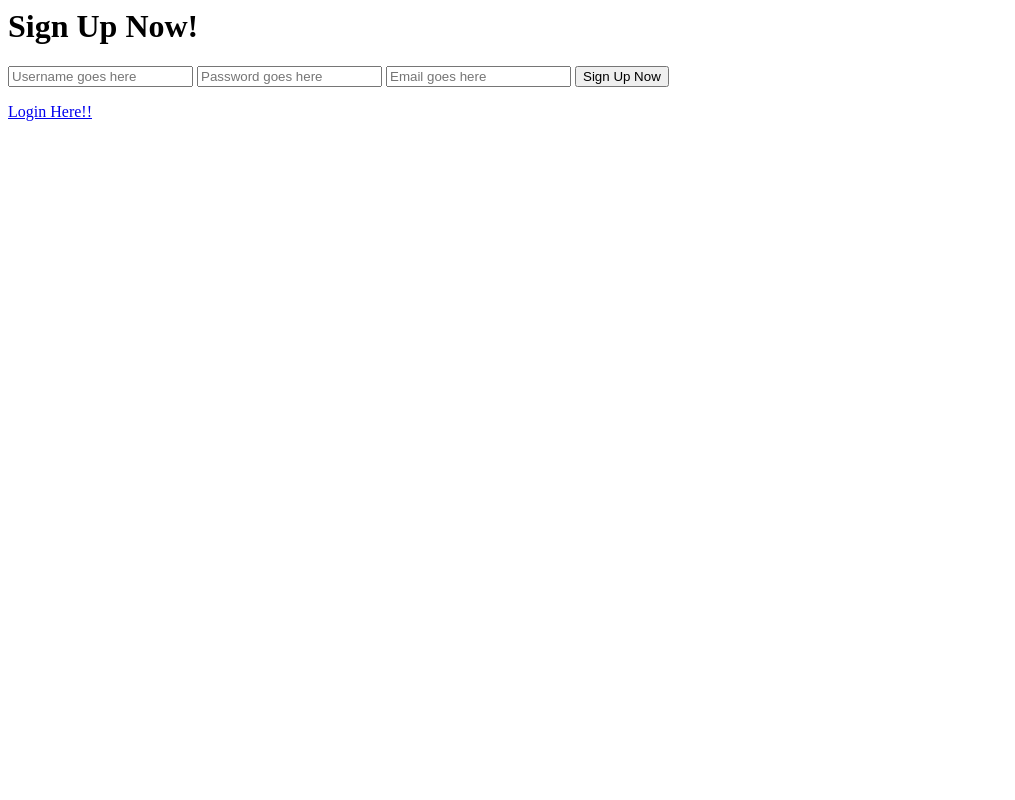
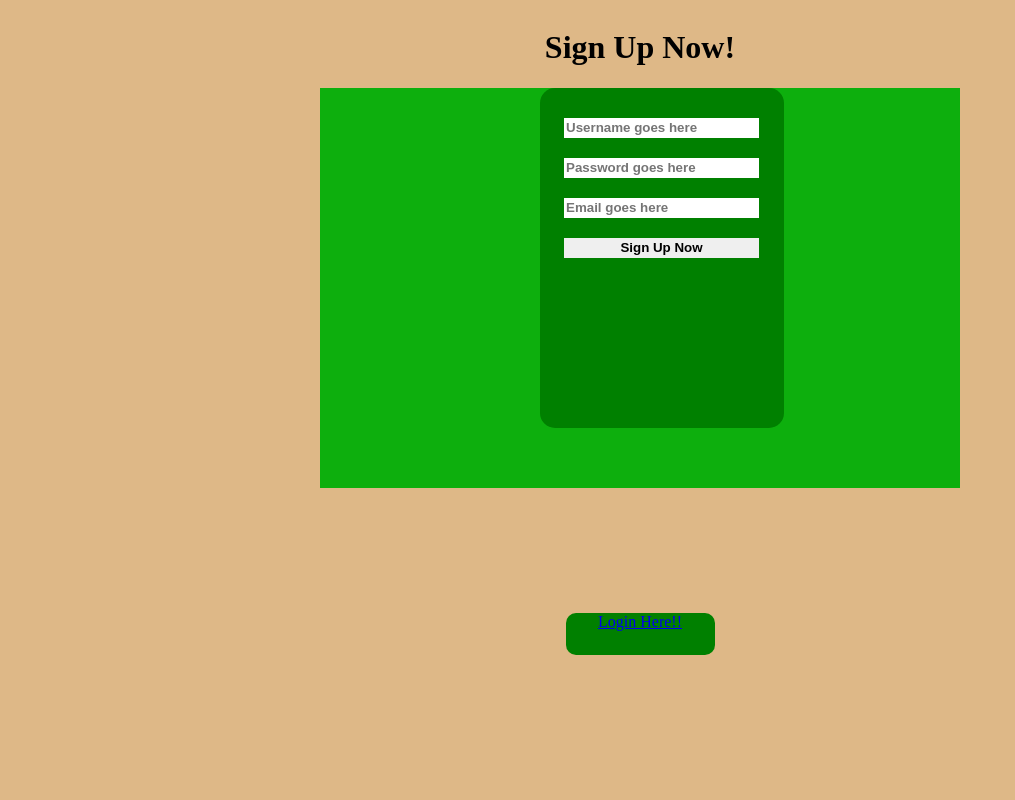
Before and after one commit to KwakuFlowers/p1m2, a Flask app: page /signup in a window 1280 px wide. Shown: the whole page, without its empty margins (0-1015 px from the left). Run offline with Flask 2, Linux system fonts and the light colour scheme; parts of the project's set-up code (start-up, migrations or seed data) failed here and were passed over.

Commit message:
final HTML/CSS changes

```diff
--- a/app.py
+++ b/app.py
@@ -3,6 +3,9 @@ from flask import Flask, render_template, redirect, session, url_for, request, f
 import random
 
 from sqlalchemy import create_engine
+from sqlalchemy.pool import QueuePool, NullPool
+from sqlalchemy.orm import sessionmaker
+
 from dbmodel import *
 import os
 from Genius import songlyrics
@@ -26,21 +29,28 @@ if userinfourl.startswith("postgres://"):
     userinfourl = userinfourl.replace("postgres://", "postgresql://", 1)
     # print(userinfourl)
 app.config["SQLALCHEMY_DATABASE_URI"] = userinfourl
+# app.config["SQLALCHEMY_ENGINE_OPTIONS"] = {
+#    "pool_size": 20,
+#    "pool_recycle": 10,
+#    "pool_pre_ping": True,
+# }
 app.config["SQLALCHEMY_TRACK_MODIFICATIONS"] = False
 app.secret_key = "secret key"
 
-engine = create_engine(
-    userinfourl, pool_size=50, max_overflow=0  # uncomment for other push to git
-)
+# engine = create_engine(
+#    userinfourl, poolclass=NullPool  # uncomment for other push to git
+# )
+#
+# Session = sessionmaker(engine)
 
 
-@app.teardown_appcontext
-def shutdown_session(exception=None):
-    DB.session.remove()
+# @app.teardown_appcontext
+# def shutdown_session(exception=None):
+# DB.session.remove()
 
 
-# used to allow server to add 50 different eviews in 1 session before error occurs
-# Might need more in the future, but for current implementations, it should be fine
+# Everything in comments above are my attempts to create an engine through the app in order for the app to
+# constinously  add data to database without getting an error for too many connections to database.
 
 DB = SQLAlchemy(app)
 
@@ -73,6 +83,7 @@ def signup():
     found = User.query.filter_by(Email=Email2).first()
 
     if found != None:
+        flash("User already exists with that email")
         return flask.render_template("signup.html")
     else:
         adduser = User(Username=Username2, Password=Password2, Email=Email2)
@@ -96,7 +107,7 @@ def login():
     ).first()
 
     if found == None:
-        flask.flash("Email not found.")
+        flash("You aren't registered! Return to signup!")
         return flask.render_template("login.html")
     else:
         login_user(found)
@@ -121,7 +132,7 @@ def new_review():
     )
     DB.session.add(cur)
     DB.session.commit()
-    shutdown_session()
+    DB.session.close()
     return redirect("rand")
 
 
--- /dev/null
+++ b/static/sign_log.css
@@ -0,0 +1,62 @@
+body {
+    background-color: burlywood;
+    align-items: center;
+    justify-content: center;
+    display: flex;
+    flex-direction: column;
+}
+
+.sign,
+.log {
+    background-color: rgb(13, 175, 13);
+    height: 50vh;
+    width: 50vw;
+    display: flex;
+    flex-direction: column;
+    min-height: 50px;
+    font-family: sans-serif;
+}
+
+.login_button,
+.signup_button {
+    width: 149px;
+    height: 42px;
+    background-color: green;
+    border-radius: 10px;
+    margin: 15px;
+    margin-top: 125px;
+    position: relative;
+    text-align: center;
+    cursor: pointer;
+}
+
+.sign form,
+.log form {
+    width: 240px;
+    height: 330px;
+    justify-content: center;
+    background-color: green;
+    padding: 10px 0px 0px 4px;
+    margin-left: 220px;
+    border-radius: 15px;
+    color: white;
+    font-size: 11px;
+    font-weight: bold;
+    font-family: "Century Gothic";
+}
+
+.sign input:focus,
+.log input:focus {
+    background-color: green;
+}
+
+.sign input,
+.log input {
+    width: 195px;
+    height: 20px;
+    margin: 20px 0px 0px 20px;
+    border: 0px;
+    font-weight: bold;
+    justify-content: center;
+
+}
--- a/templates/signup.html
+++ b/templates/signup.html
@@ -2,17 +2,29 @@
 
 <head>
     <title>Sign Up</title>
+    <link href="../static/sign_log.css" rel="stylesheet">
 </head>
 
 <body>
     <h1> Sign Up Now!</h1>
+    {% with messages = get_flashed_messages() %}
+    {% if messages %}
+    {% for message in messages %}
+    {{ message }}
+    {% endfor %}
+    {% endif %}
+    {% endwith %}
+    <div class="sign">
         <form method="POST" action="/signup">
             <input type="text" name="Username2" placeholder="Username goes here" />
             <input type="text" name="Password2" placeholder="Password goes here" />
             <input type="text" name="Email2" placeholder="Email goes here" />
             <input type="submit" value="Sign Up Now" />
         </form>
+    </div>
+    <div class="login_button">
         <a href="/login"> Login Here!!</a>
+    </div>
 </body>
 
 </html>
--- a/templates/start.html
+++ b/templates/start.html
@@ -27,9 +27,9 @@
         {% endfor %}
         <h1> Whats your honest truth about {{Song}}?</h1>
         <form method="POST" action="/new_review">
-            <input type="text" name="song" value="{{Song}}" readonly="readonly" />
-            <input type="text" name="artist" value="{{artistname}}" readonly="readonly" />
-            <input id="rate" type="number" name="rating" min="1" max="10" />
+            <input type="text" name="song" value="{{Song}}" readonly="readonly" size="10" />
+            <input type="text" name="artist" value="{{artistname}}" readonly="readonly" size="10" />
+            <input id="rate" type="number" name="rating" min="1" max="10" size="1" />
             <textarea id="songcomments" name="review"></textarea>
             <!--<input type = "submit" value="Review" maxlength="200" placeholder="Write your opinion here"/> this line didn't seem to work right -->
             <input type="submit" value="The Truth Sucks!" />
```
Also changed, not shown: static/style.css (+22 -2 lines), templates/login.html (+12 -0 lines). Lines whose indentation alone changed are shown as unchanged.
